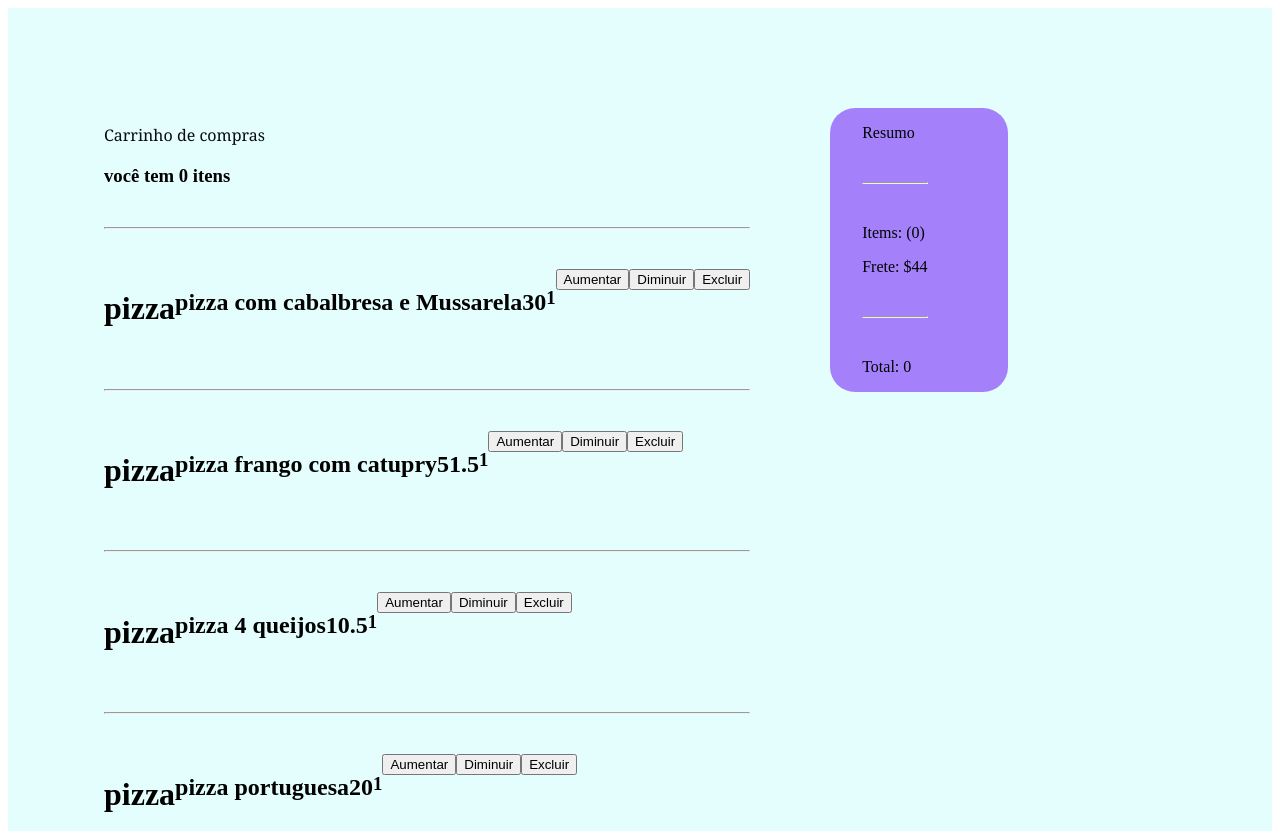
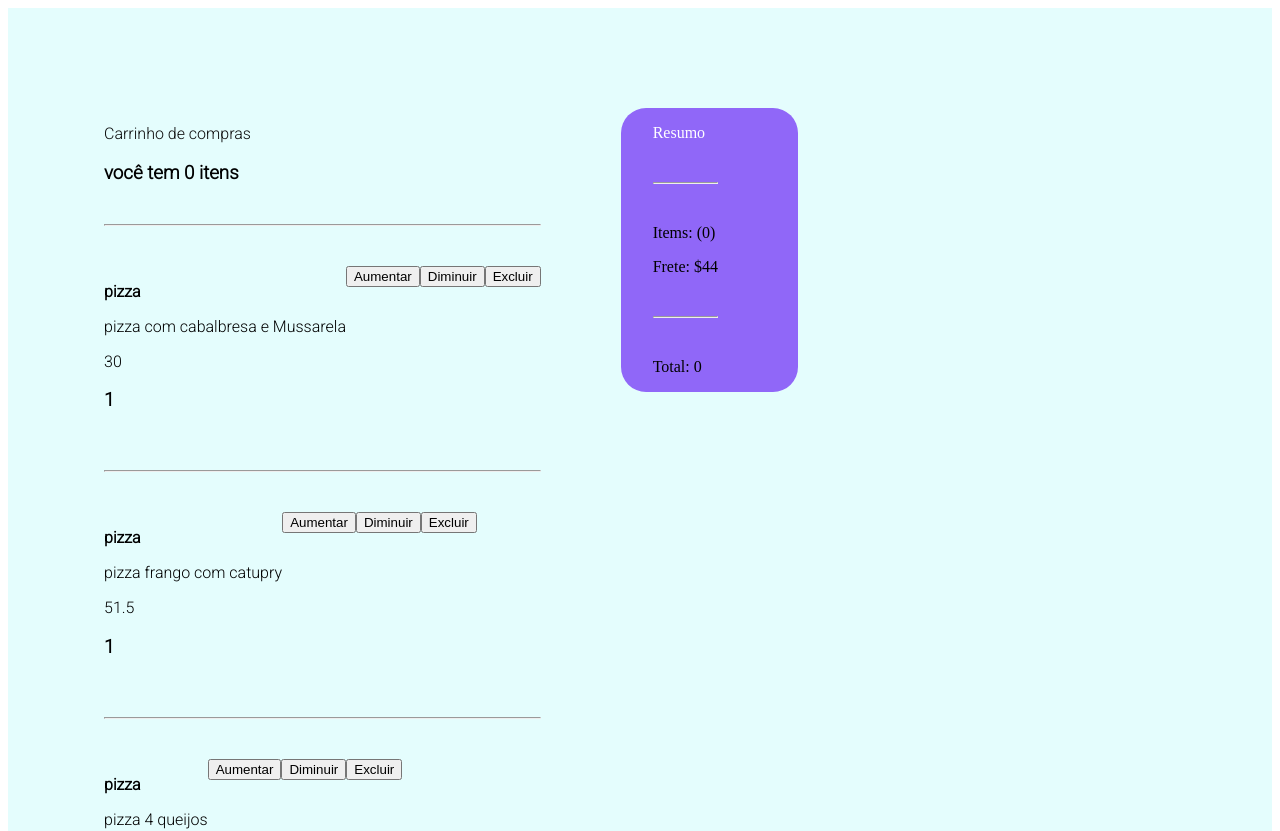
Before and after one commit to marlusmarcos/T-PICOS-ESPECIAIS-EM-ENGENHARIA-DE-SOFTWARE-VI, a React (Vite) app in the folder pessoal/tarefa01/: page / in a window 1280 px wide. Shown: the top 831 px of the page. Built offline with nearby package versions, Linux system fonts and the light colour scheme.

Commit message:
atualizando cor

```diff
--- a/pessoal/tarefa01/index.html
+++ b/pessoal/tarefa01/index.html
@@ -5,8 +5,9 @@
     <link rel="icon" type="image/svg+xml" href="/vite.svg" />
     <meta name="viewport" content="width=device-width, initial-scale=1.0" />
     <link rel="preconnect" href="https://fonts.googleapis.com">
+    <link rel="preconnect" href="https://fonts.googleapis.com">
     <link rel="preconnect" href="https://fonts.gstatic.com" crossorigin>
-    <link href="https://fonts.googleapis.com/css2?family=Inter:wght@400;500;600&family=Rajdhani:wght@600&family=Roboto:wght@300&display=swap" rel="stylesheet">
+    <link href="https://fonts.googleapis.com/css2?family=Roboto:wght@300&display=swap" rel="stylesheet">
     <title>Vite + React + TS</title>
   </head>
   <body>
--- a/pessoal/tarefa01/src/componentes/Item.tsx
+++ b/pessoal/tarefa01/src/componentes/Item.tsx
@@ -1,4 +1,4 @@
-import { ReactEventHandler, useState } from "react";
+import { ReactEventHandler, useState, createContext, useContext } from "react";
 import styles from '../css/teste.module.css';
 export type ItemInterface = {
     nome: string
@@ -10,9 +10,11 @@ export type ItemInterface = {
 
 function Item ({nome, descricao, preco, incrementCount, decrementCount}: ItemInterface) {
 
+    const Context = createContext(0);
     const [total, setTotal] = useState(1);
     const [precoUnico, setPrecounico] = useState(preco);
     const [aux, setAux] = useState(1);
+
 
     function incrementTotal () {
         setTotal (total+1)
@@ -42,15 +44,17 @@ function Item ({nome, descricao, preco, incrementCount, decrementCount}: ItemInt
         <>
         <div className={styles.item}>
         <div className={styles.informacao}>
-            <h1>
+            <p>
+                <strong>
                 {nome}
-            </h1>
-            <h2>
+                </strong>
+            </p>
+            <p>
                 {descricao}
-            </h2>
-            <h2>
+            </p>
+            <p>
                 {precoUnico}
-            </h2>
+            </p>
             <h3>{total}</h3>
         </div>
         <div>
--- a/pessoal/tarefa01/src/componentes/Resumo.tsx
+++ b/pessoal/tarefa01/src/componentes/Resumo.tsx
@@ -21,7 +21,7 @@ function Resumo ({qtd_items, total_valor}: ResumoInterface) {
     return (
         <div className={styles.resumo}>
             <div>
-                <p >
+                <p className={styles.pResumo}>
                     Resumo
                 </p>
             <hr />
--- a/pessoal/tarefa01/src/css/teste.module.css
+++ b/pessoal/tarefa01/src/css/teste.module.css
@@ -1,7 +1,5 @@
 .topo {
     color: rgb(11, 11, 11);
-    font-family:Georgia, 'Times New Roman', Times, serif ;
-
 }
 .container {
     background-color: rgb(228, 253, 253);
@@ -16,8 +14,8 @@
     margin-top: 100px;
     margin-left: 4rem;
     margin-bottom: auto;
-
-
+    font-family: 'Roboto';
+    font-weight: 400;
 
 }
 
@@ -27,12 +25,12 @@
 }
 
 .informacao {
-    display: flex;
+
 }
 
 
 .resumo {
-    background-color: rgb(164, 129, 251);
+    background-color: rgb(144, 103, 248);
     padding-left: 2rem;
     padding-right: 5rem;
     width: auto;
@@ -41,9 +39,14 @@
     border-radius: 25px;
     margin-bottom: auto;
 
-
 }
 
 hr {
     margin: 40px 0;
 }
+p {
+    font-weight: 200;
+}
+.pResumo {
+    color: white;
+}
```
